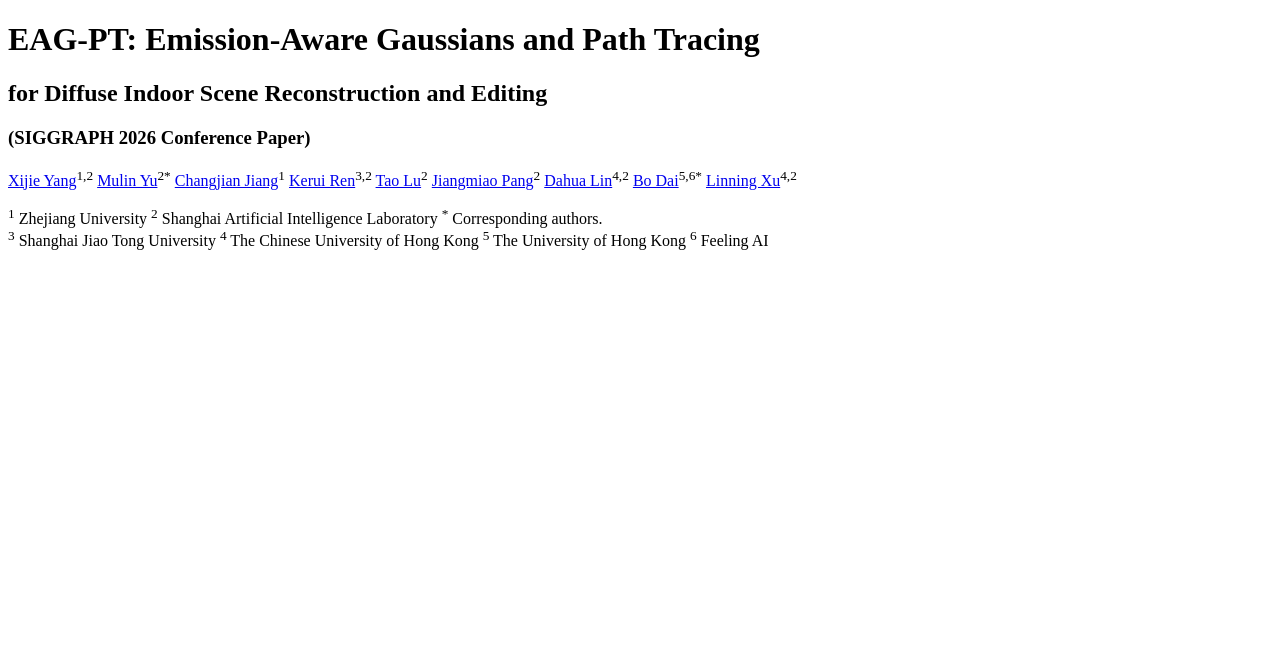
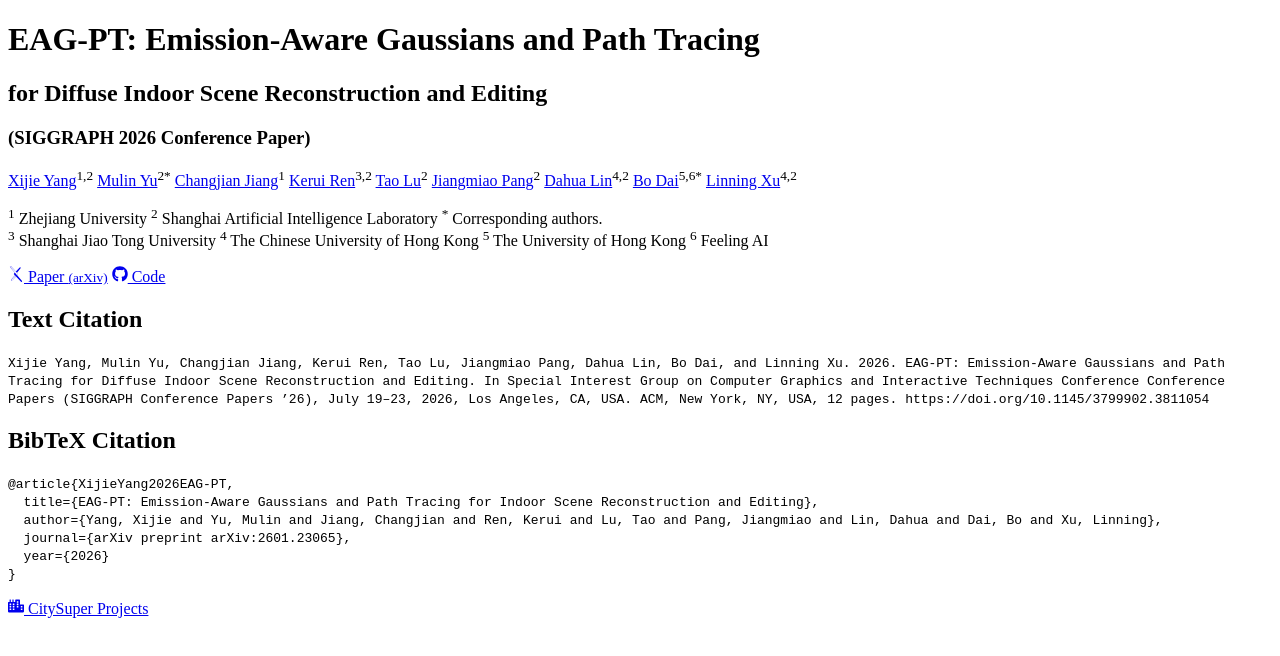
Before and after one commit to EAG-PT/EAG-PT.github.io, a React (Vite) app: page / in a window 1280 px wide. Shown: the top 656 px of the page. Built offline with nearby package versions, Linux system fonts and the light colour scheme.

Commit message:
add icons

```diff
--- a/package.json
+++ b/package.json
@@ -11,7 +11,8 @@
   },
   "dependencies": {
     "react": "^19.2.0",
-    "react-dom": "^19.2.0"
+    "react-dom": "^19.2.0",
+    "react-icons": "^5.6.0"
   },
   "devDependencies": {
     "@eslint/js": "^9.39.1",
--- a/src/App.jsx
+++ b/src/App.jsx
@@ -1,4 +1,17 @@
 import "./App.css";
+
+import { SiArxiv } from "react-icons/si";
+import { FaGithub, FaCity } from "react-icons/fa";
+import { IoLibrary } from "react-icons/io5";
+
+const Text_Citation = `Xijie Yang, Mulin Yu, Changjian Jiang, Kerui Ren, Tao Lu, Jiangmiao Pang, Dahua Lin, Bo Dai, and Linning Xu. 2026. EAG-PT: Emission-Aware Gaussians and Path Tracing for Diffuse Indoor Scene Reconstruction and Editing. In Special Interest Group on Computer Graphics and Interactive Techniques Conference Conference Papers (SIGGRAPH Conference Papers ’26), July 19–23, 2026, Los Angeles, CA, USA. ACM, New York, NY, USA, 12 pages. https://doi.org/10.1145/3799902.3811054`;
+
+const BibTeX_Citation = `@article{XijieYang2026EAG-PT,
+  title={EAG-PT: Emission-Aware Gaussians and Path Tracing for Indoor Scene Reconstruction and Editing},
+  author={Yang, Xijie and Yu, Mulin and Jiang, Changjian and Ren, Kerui and Lu, Tao and Pang, Jiangmiao and Lin, Dahua and Dai, Bo and Xu, Linning},
+  journal={arXiv preprint arXiv:2601.23065},
+  year={2026}
+}`;
 
 function App() {
   return (
@@ -59,6 +72,54 @@ function App() {
         University of Hong Kong <sup>5</sup> The University of Hong Kong{" "}
         <sup>6</sup> Feeling AI
       </p>
+
+      <p>
+        <a
+          href="https://arxiv.org/abs/2601.23065"
+          target="_blank"
+          rel="noopener noreferrer"
+        >
+          <SiArxiv /> Paper <small>(arXiv)</small>
+        </a>{" "}
+        {/* <a
+          href="https://doi.org/10.1145/3799902.3811054"
+          target="_blank"
+          rel="noopener noreferrer"
+        >
+          <IoLibrary /> Paper <small>(publisher)</small>
+        </a>{" "} */}
+        <a
+          href="https://github.com/InternRobotics/EAG-PT"
+          target="_blank"
+          rel="noopener noreferrer"
+        >
+          <FaGithub /> Code
+        </a>
+      </p>
+
+      <h2>Text Citation</h2>
+      <p>
+        <code>{Text_Citation}</code>
+      </p>
+
+      <h2>BibTeX Citation</h2>
+      <p>
+        <code
+          style={{
+            whiteSpace: "pre-wrap",
+          }}
+        >
+          {BibTeX_Citation}
+        </code>
+      </p>
+
+      <a
+        href="https://city-super.github.io"
+        target="_blank"
+        rel="noopener noreferrer"
+      >
+        <FaCity /> CitySuper Projects
+      </a>
     </>
   );
 }
```
Also changed, not shown: 2 other files (tests, documents, lock files or other folders).
